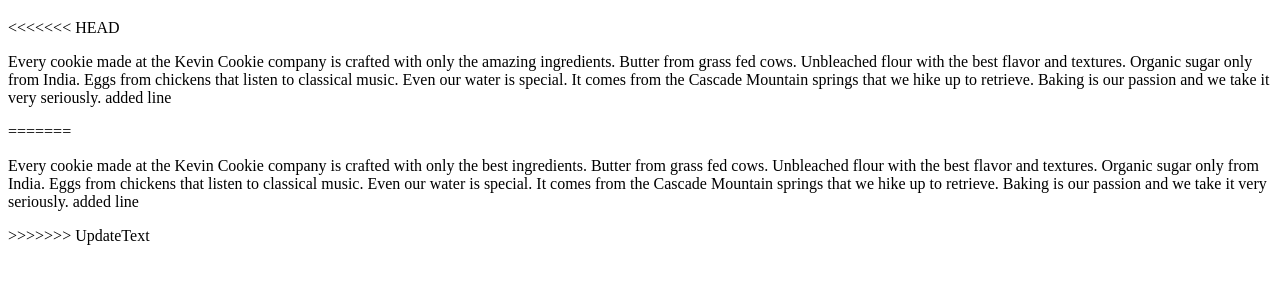
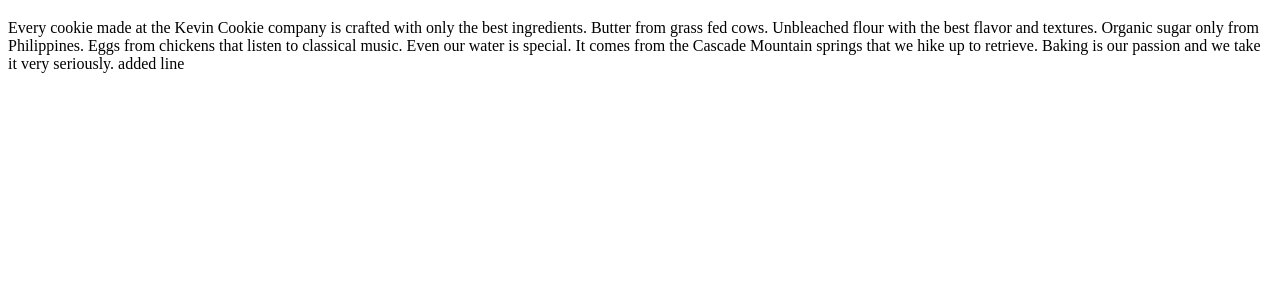
Before and after one commit to carlocamilo/SampleProject, a plain HTML site: page index.htm in a window 1280 px wide. Shown: the part 61-344 px from the top of the page. Drawn offline with Linux system fonts and the light colour scheme.

Commit message:
Update index.htm

```diff
--- a/index.htm
+++ b/index.htm
@@ -3,11 +3,9 @@
 <body>
 
 <h1>Deliciousness in every bite!</h1>
-<<<<<<< HEAD
-<p>Every cookie made at the Kevin Cookie company is crafted with only the amazing ingredients. Butter from grass fed cows. Unbleached flour with the best flavor and textures. Organic sugar only from India. Eggs from chickens that listen to classical music. Even our water is special. It comes from the Cascade Mountain springs that we hike up to retrieve. Baking is our passion and we take it very seriously. added line</p>
-=======
-<p>Every cookie made at the Kevin Cookie company is crafted with only the best ingredients. Butter from grass fed cows. Unbleached flour with the best flavor and textures. Organic sugar only from India. Eggs from chickens that listen to classical music. Even our water is special. It comes from the Cascade Mountain springs that we hike up to retrieve. Baking is our passion and we take it very seriously. added line</p>
->>>>>>> UpdateText
+
+<p>Every cookie made at the Kevin Cookie company is crafted with only the best ingredients. Butter from grass fed cows. Unbleached flour with the best flavor and textures. Organic sugar only from Philippines. Eggs from chickens that listen to classical music. Even our water is special. It comes from the Cascade Mountain springs that we hike up to retrieve. Baking is our passion and we take it very seriously. added line</p>
+
 
 </body>
 </html>
```
